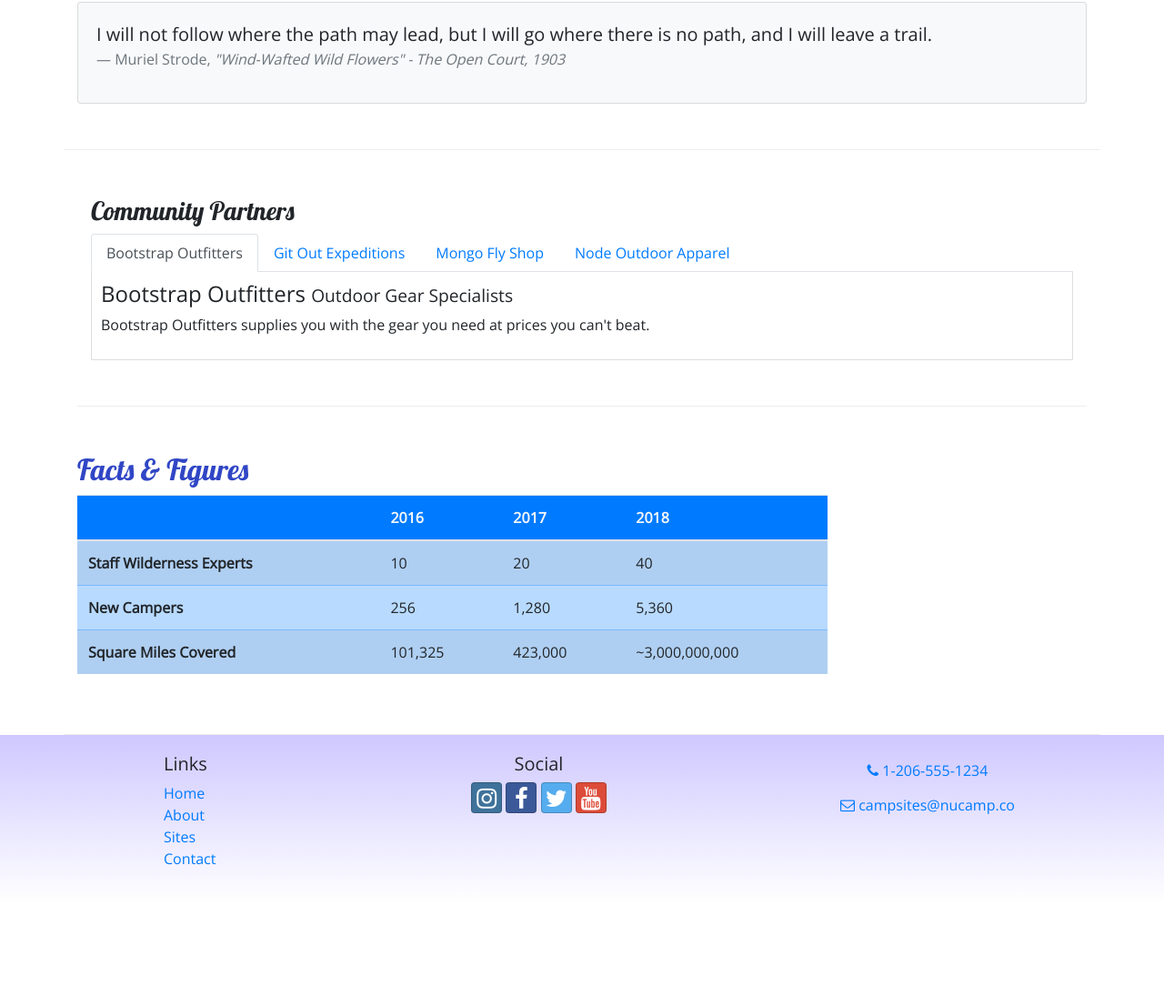
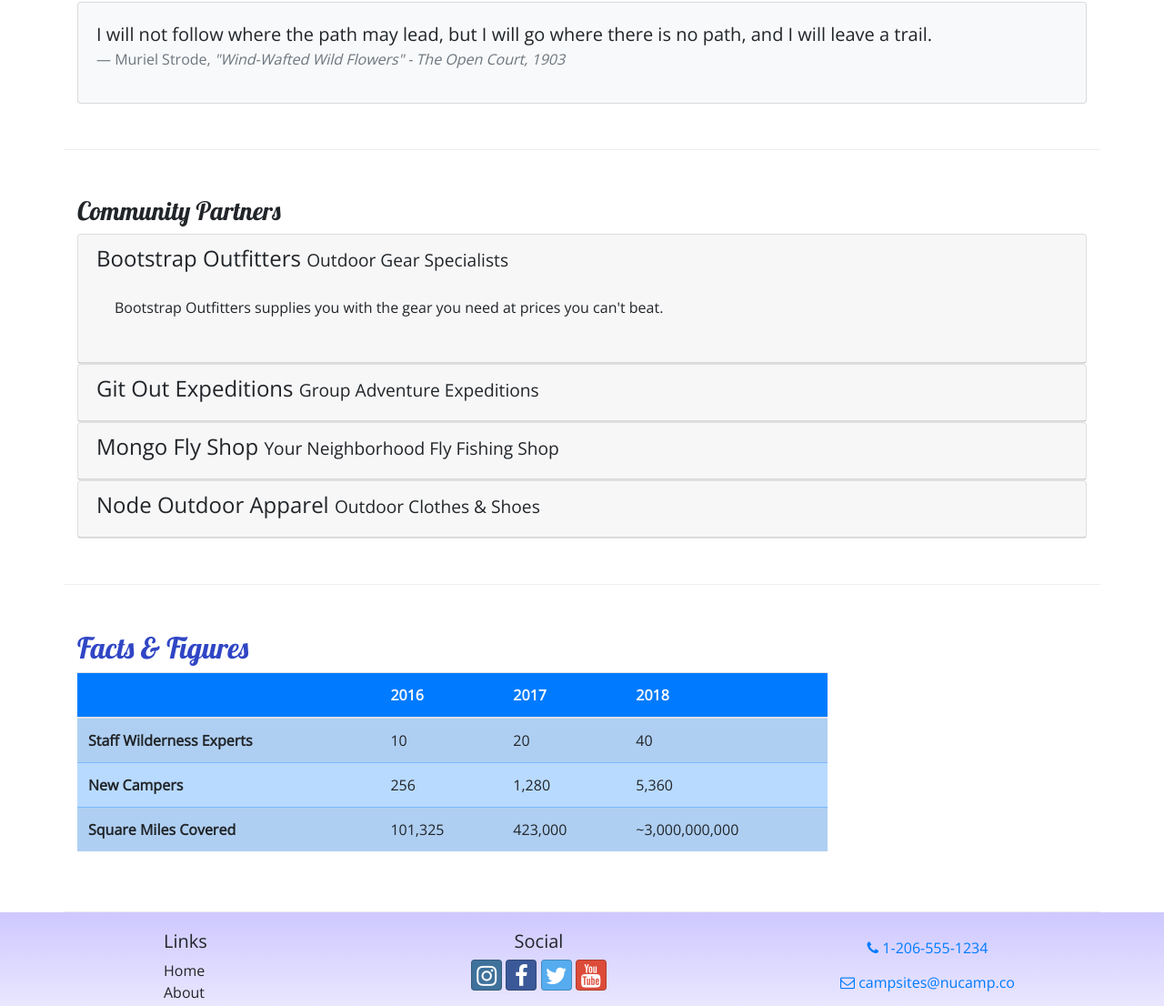
Before and after one commit to bethwacker/bootstrapnucampsite, a website: page aboutus.html in a window 1280 px wide. Shown: the part 664-1770 px from the top of the page at 91% size. Before the commit the page ends 1656 px from the top, so only its background shows below. Drawn offline with nearby package versions, Linux system fonts and the light colour scheme.

Commit message:
Accordion

```diff
--- a/aboutus.html
+++ b/aboutus.html
@@ -43,12 +43,15 @@
                 </button>
                 <div class="collapse navbar-collapse" id="nucampNavbar">
                     <ul class="navbar-nav">
-                    <li class="nav-item"><a class="nav-link" href="index.html"><i class="fa fa-home fa-lg"></i>Home</a>
+                        <li class="nav-item"><a class="nav-link" href="index.html"><i
+                                    class="fa fa-home fa-lg"></i>Home</a>
                         </li>
-                    <li class="nav-item active"><a class="nav-link" href="#"><i class="fa fa-home fa-lg"></i>About</a>
+                        <li class="nav-item active"><a class="nav-link" href="#"><i
+                                    class="fa fa-home fa-lg"></i>About</a>
                         </li>
                         <li class="nav-item"><a class="nav-link" href="#"><i class="fa fa-home fa-lg"></i>Sites</a></li>
-                    <li class="nav-item"><a class="nav-link" href="contactus.html"><i class="fa fa-home fa-lg"></i>Contact</a></li>
+                        <li class="nav-item"><a class="nav-link" href="contactus.html"><i
+                                    class="fa fa-home fa-lg"></i>Contact</a></li>
                     </ul>
                 </div>
         </div>
@@ -68,7 +71,11 @@
         <div class="row row-content">
             <div class="col-sm-6">
                 <h3>Our Mission</h3>
-                <p>We present a curated database of the best campsites in the vast woods and backcountry of the World Wide Web Wilderness. We increase access to adventure for the public while promoting safe and respectful use of resources. The expert wilderness trekkers on our staff personally verify each campsite to make sure that they are up to our standards. We also present a platform for campers to share reviews on campsites they have visited with  each other.</p>
+                <p>We present a curated database of the best campsites in the vast woods and backcountry of the World
+                    Wide Web Wilderness. We increase access to adventure for the public while promoting safe and
+                    respectful use of resources. The expert wilderness trekkers on our staff personally verify each
+                    campsite to make sure that they are up to our standards. We also present a platform for campers to
+                    share reviews on campsites they have visited with each other.</p>
             </div>
             <div class="col-sm-6">
                 <div class="card">
@@ -90,7 +97,8 @@
             <div class="col">
                 <div class="card bg-light mt-3">
                     <blockquote class="blockquote card-body">
-                        <p class="mb-0">I will not follow where the path may lead, but I will go where there is no path, and I will leave a trail.</p>
+                        <p class="mb-0">I will not follow where the path may lead, but I will go where there is no path,
+                            and I will leave a trail.</p>
                         <footer class="blockquote-footer">Muriel Strode,
                             <cite title="Source Title">"Wind-Wafted Wild Flowers" -
                                 The Open Court, 1903
@@ -101,32 +109,64 @@
             </div>
         </div>
 
-        <div class="row-content">
-            <div class="col-12">
-                <div>
+        <div class="row row-content">
+            <div class="col">
                     <h3>Community Partners</h3>
-                    <ul class="nav nav-tabs">
-                        <li class="nav-item"><a class="nav-link active" href="#bootstrap" role="tab" data-toggle="tab">Bootstrap Outfitters</a></li>
-                        <li class="nav-item"><a class="nav-link" href="#git" role="tab" data-toggle="tab">Git Out Expeditions</a></li>
-                        <li class="nav-item"><a class="nav-link" href="#mongo" role="tab" data-toggle="tab">Mongo Fly Shop</a></li>
-                        <li class="nav-item"><a class="nav-link" href="#node" role="tab" data-toggle="tab">Node Outdoor Apparel</a></li>
-                    </ul>
-                    <div class="tab-content">
-                        <div role ="tabpanel" class="tab-pane fade show active" id="bootstrap">
-                            <h4>Bootstrap Outfitters <small>Outdoor Gear Specialists</small></h4>
+                    <div id="accordion">
+                        <div class="card">
+                            <div role="tab" class="card-header">
+                                <h4>
+                                    <a data-toggle="collapse" data-target="#bootstrap">
+                                        Bootstrap Outfitters <small>Outdoor Gear Specialists</small>
+                                    </a>
+                                </h4>
+                                <div class="collapse show" id="bootstrap" data-parent="#accordion">
+                                    <div class="card-body">
                                         <p class="d-none d-sm-block"> Bootstrap Outfitters supplies you with the gear you need at prices you can't beat.</p>
                                     </div>
-                        <div role="tabpanel" class="tab-pane fade" id="git">
-                            <h4>Git Out Expeditions <small>Group Adventure Expeditions</small></h4>
+                                </div>
+                            </div>
+                        </div>
+                        <div class="card">
+                            <div role="tab" class="card-header">
+                                <h4>
+                                    <a class="collapsed" data-toggle="collapse" data-target="#git">
+                                        Git Out Expeditions <small>Group Adventure Expeditions</small>
+                                    </a>
+                                </h4>
+                                <div class="collapse" id="git" data-parent="#accordion">
+                                    <div class="card-body">
                                         <p class="d-none d-sm-block">Join Git Out Expeditions to explore new horizons with a group of other adventurers!</p>
                                     </div>
-                        <div role="tabpanel" class="tab-pane fade" id="mongo">
-                            <h4>Mongo Fly Shop <small>Your Neighborhood Fly Fishing Shop</small></h4>
+                                </div>
+                            </div>
+                        </div>
+                        <div class="card">
+                            <div role="tab" class="card-header">
+                                <h4>
+                                    <a class="collapsed" data-toggle="collapse" data-target="#mongo">
+                                        Mongo Fly Shop <small>Your Neighborhood Fly Fishing Shop</small>
+                                    </a>
+                                </h4>
+                                <div class="collapse" id="mongo" data-parent="#accordion">
+                                    <div class="card-body">
                                         <p class="d-none d-sm-block">Need a new fishing pole, a tacklebox, or flies of all kinds? Stop by Mongo Fly Shop.</p>
                                     </div>
-                        <div role="tabpanel" class="tab-pane fade" id="node">
-                            <h4>Node Outdoor Apparel <small>Outdoor Clothes & Shoes</small></h4>
+                                </div>
+                            </div>
+                        </div>
+                        <div class="card">
+                            <div role="tab" class="card-header">
+                                <h4>
+                                    <a class="collapsed" data-toggle="collapse" data-target="#node">
+                                        Node Outdoor Apparel <small>Outdoor Clothes & Shoes</small>
+                                    </a>
+                                </h4>
+                                <div class="collapse" id="node" data-parent="#accordion">
+                                    <div class="card-body">
                                         <p class="d-none d-sm-block">From polar fleeces to swimsuits, hiking boots to waders, a visit to Node will be sure to get you covered.</p>
+                                    </div>
+                                </div>
                             </div>
                         </div>
                     </div>
@@ -174,7 +214,7 @@
 
         </div>
 
-    <footer class ="site-footer">
+        <footer class="site-footer">
             <div class="container">
                 <div class="row">
                     <div class="col-4 col-sm-2 offset-1">
@@ -188,14 +228,20 @@
                     </div>
                     <div class="col-6 col-sm-5 text-center">
                         <h5>Social</h5>
-                    <a class="btn btn-social-icon btn-instagram" href="http://instagram.com/"><i class="fa fa-instagram"></i></a>
-                    <a class="btn btn-social-icon btn-facebook" href="http://facebook.com/"><i class="fa fa-facebook"></i></a>
-                    <a class="btn btn-social-icon btn-twitter" href="http://twitter.com/"><i class="fa fa-twitter"></i></a>
-                    <a class="btn btn-social-icon btn-google" href="http://youtube.com/"><i class="fa fa-youtube"></i></a>
+                        <a class="btn btn-social-icon btn-instagram" href="http://instagram.com/"><i
+                                class="fa fa-instagram"></i></a>
+                        <a class="btn btn-social-icon btn-facebook" href="http://facebook.com/"><i
+                                class="fa fa-facebook"></i></a>
+                        <a class="btn btn-social-icon btn-twitter" href="http://twitter.com/"><i
+                                class="fa fa-twitter"></i></a>
+                        <a class="btn btn-social-icon btn-google" href="http://youtube.com/"><i
+                                class="fa fa-youtube"></i></a>
                     </div>
                     <div class="col-sm-4 text-center">
-                    <a role="button" class="btn btn-link" href="tel:+12065551234"><i class="fa fa-phone"></i> 1-206-555-1234</a><br />
-                    <a role="button" class="btn btn-link" href="mailto:campsites@nucamp.co"><i class="fa fa-envelope-o"></i> campsites@nucamp.co</a>
+                        <a role="button" class="btn btn-link" href="tel:+12065551234"><i class="fa fa-phone"></i>
+                            1-206-555-1234</a><br />
+                        <a role="button" class="btn btn-link" href="mailto:campsites@nucamp.co"><i
+                                class="fa fa-envelope-o"></i> campsites@nucamp.co</a>
                     </div>
                 </div>
             </div>
--- a/css/styles.css
+++ b/css/styles.css
@@ -37,7 +37,8 @@ header h2 {
     background-color: #901CAD;
 }
 
-.tab-content {
-    border: 1px solid #DDD;
-    border-top: none;
-    padding: 10px;
+
+a, a:hover {
+    color: inherit;
+    text-decoration: none;
+}
```
Lines whose indentation alone changed are shown as unchanged.
